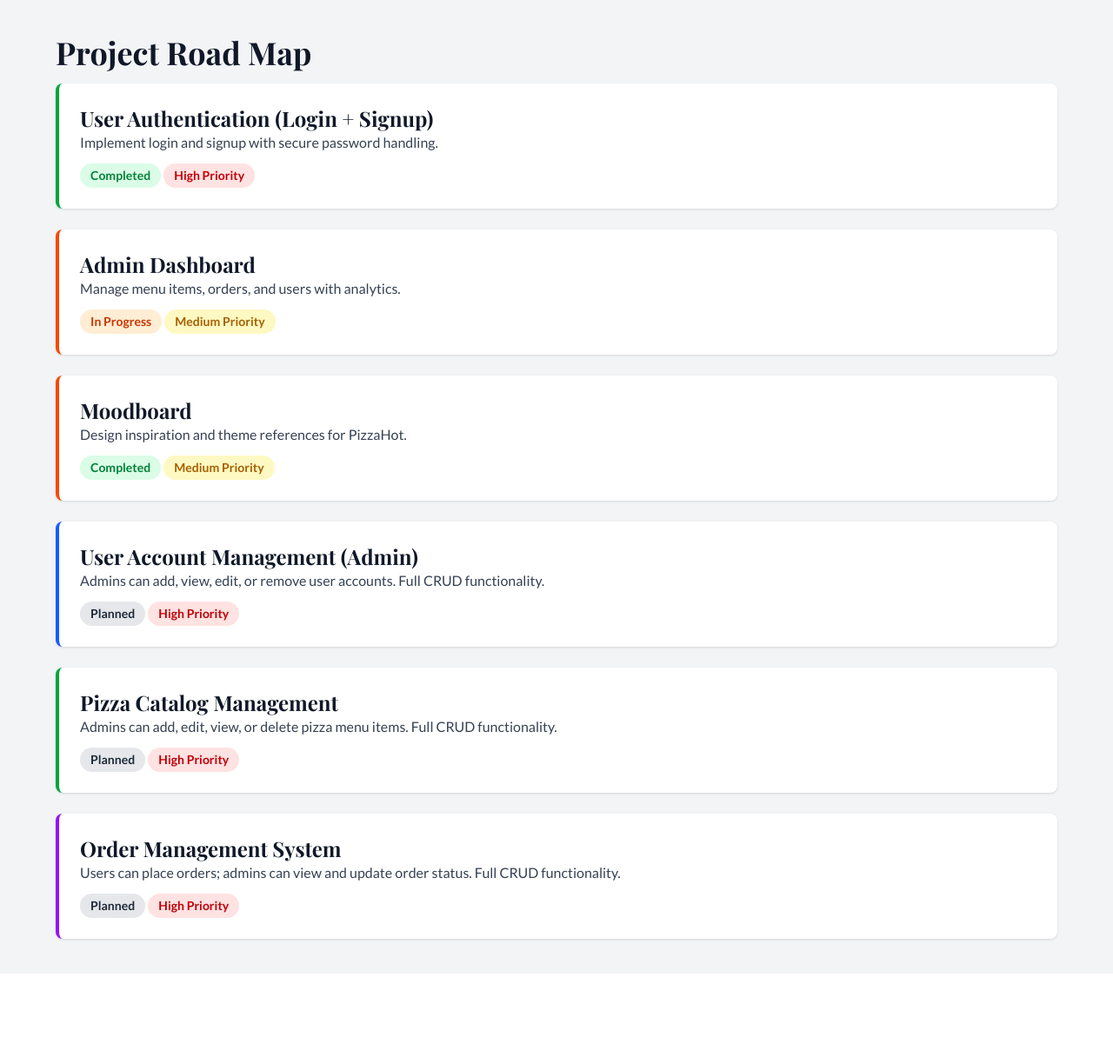
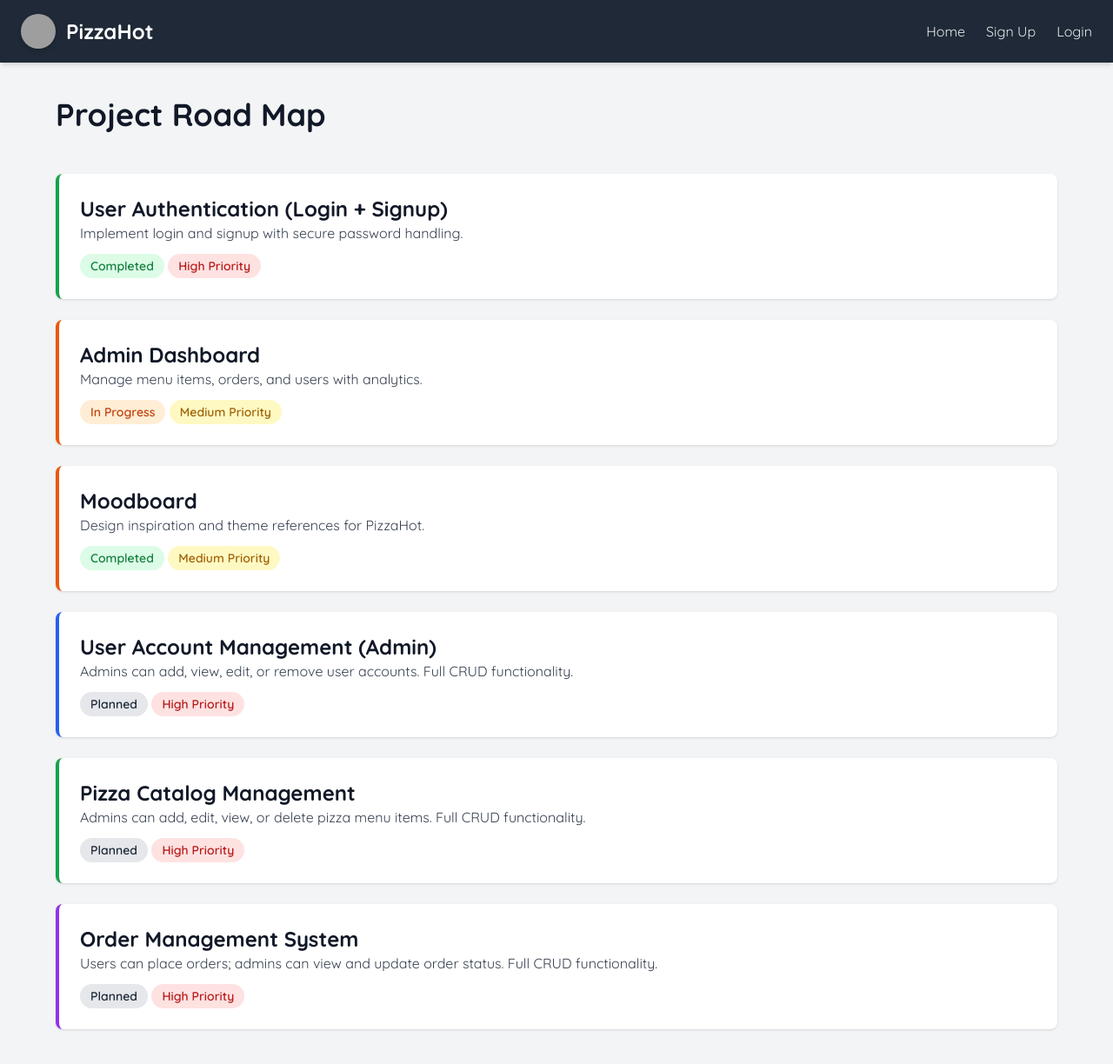
Before and after one commit to pea346/official-2, a CodeIgniter 4 app: the page made by backend/app/Views/user/roadmap.php in a window 1280 px wide. Shown: the whole page at 87% size. Before the commit the page ends 1084 px from the top, so only its background shows below. Run offline with PHP 8.4 and a stand-in for CodeIgniter, Linux system fonts and the light colour scheme; the template is opened without the code that fills it, so the values that code supplies are empty; some libraries are stand-ins or nearby versions; grey boxes are pictures that could not be loaded.

Commit message:
feat(components): add new admin layout, reusable buttons, card components, and CTA section
- Implemented admin layout including sidebar and header components
- Added reusable button components with multiple style variants
- Created a set of card components for flexible content display
- Added a call-to-action section to improve user engagement

```diff
--- /dev/null
+++ b/backend/app/Views/components/buttons/border.php
@@ -0,0 +1,3 @@
+<button class="bg-transparent hover:bg-red-50 dark:hover:bg-red-900 px-6 py-2 border border-red-600 dark:border-red-500 rounded-lg font-semibold text-red-600 dark:text-red-400 transition">
+    Border
+</button>
--- /dev/null
+++ b/backend/app/Views/components/buttons/disabled.php
@@ -0,0 +1,3 @@
+<button class="bg-gray-300 dark:bg-gray-700 opacity-70 px-6 py-2 rounded-lg font-semibold text-gray-500 dark:text-gray-500 cursor-not-allowed">
+    Disabled
+</button>
--- /dev/null
+++ b/backend/app/Views/components/buttons/primary.php
@@ -0,0 +1,3 @@
+<button class="bg-red-600 hover:bg-red-700 dark:bg-red-500 dark:hover:bg-red-600 shadow px-6 py-2 rounded-lg font-semibold text-white transition">
+    Primary
+</button>
--- /dev/null
+++ b/backend/app/Views/components/buttons/secondary.php
@@ -0,0 +1,3 @@
+<button class="bg-white hover:bg-gray-100 dark:bg-gray-800 dark:hover:bg-gray-700 shadow-sm px-6 py-2 border border-red-600 dark:border-red-500 rounded-lg font-semibold text-red-600 dark:text-red-400 transition">
+    Secondary
+</button>
--- /dev/null
+++ b/backend/app/Views/components/cards/card-style2.php
@@ -0,0 +1,4 @@
+<div class="bg-gradient-to-br from-[#B91C1C] to-[#7F1D1D] shadow-lg p-6 rounded-2xl text-white hover:scale-105 transition duration-300 transform">
+    <h4 class="mb-2 font-bold text-2xl heading-font"><?= $title ?? 'Card Title' ?></h4>
+    <p class="mb-4"><?= $description ?? 'Card description goes here.' ?></p>
+</div>
--- /dev/null
+++ b/backend/app/Views/components/cta.php
@@ -0,0 +1,6 @@
+<section class="bg-gradient-to-r from-gray-900 via-red-900 to-black py-12 text-white text-center">
+    <h3 class="mb-4 text-3xl heading-font">Ready to taste the best pizza?</h3>
+    <a href="signup.php" class="bg-red-600 hover:bg-red-700 shadow px-6 py-3 rounded-lg font-semibold text-white transition">
+        Get Started
+    </a>
+</section>
--- a/backend/app/Views/components/head.php
+++ b/backend/app/Views/components/head.php
@@ -5,202 +5,41 @@
 ?>
 
 <head>
-    <meta charset="utf-8">
-    <meta name="viewport" content="width=device-width,initial-scale=1">
-    <title><?= esc($title ?? null ? $title . ": " : "") ?>Sample kaya to hahahahaha!!!!</title>
+    <meta charset="UTF-8">
+    <title> PizzaHot | <?= $title ?? 'Login' ?> </title>
 
-    <!-- Default CDN includes -->
-    <!-- Google Fonts: Playfair Display + Lato (global) -->
-    <link href="https://fonts.googleapis.com/css2?family=Playfair+Display:wght@400;700&family=Lato:wght@300;400;700&display=swap" rel="stylesheet">
+    <!-- Tailwind -->
+    <script src="https://cdn.tailwindcss.com"></script>
 
-    <!-- Tailwind CDN -->
-    <script src="https://cdn.jsdelivr.net/npm/@tailwindcss/browser@4"></script>
+    <!-- Google Font: Quicksand -->
+    <link href="https://fonts.googleapis.com/css2?family=Quicksand:wght@400;500;600;700&display=swap" rel="stylesheet">
 
-    <!-- Font Awsome CDN -->
-    <link rel="stylesheet" href="https://cdnjs.cloudflare.com/ajax/libs/font-awesome/7.0.1/css/all.min.css" integrity="sha512-2SwdPD6INVrV/lHTZbO2nodKhrnDdJK9/kg2XD1r9uGqPo1cUbujc+IYdlYdEErWNu69gVcYgdxlmVmzTWnetw==" crossorigin="anonymous" referrerpolicy="no-referrer" />
-
-    <!-- Global base typography -->
     <style>
-        :root {
-            --sage-dark: #6F8E78;
-            --sage: #8DAA91;
-            --sage-light: #CFE6D7;
-
-            --rose-dark: #A87D79;
-            --rose: #C7A6A0;
-            --rose-light: #EDD9D6;
-
-            --stone-dark: #d6d6d6ff;
-            --stone: #aaaaaaff;
-            --stone-light: #c2c2c2ff;
-        }
-
-        .swatch {
-            width: 100%;
-            height: 3rem;
-            border-radius: .375rem;
-            border: 1px solid rgba(0, 0, 0, 0.06);
-        }
-
-        /* Button color utilities using design tokens */
-        .btn-sage {
-            background: var(--sage-dark);
-            color: white;
-            transition: all;
-            transition-duration: 300ms;
-        }
-
-        .btn-sage:hover {
-            background: var(--sage);
-        }
-
-        .btn-sage-dark {
-            background: var(--sage);
-            color: white;
-            transition: all;
-            transition-duration: 300ms;
-        }
-
-        .btn-sage-dark:hover {
-            background: var(--sage-dark);
-        }
-
-        .btn-rose {
-            background: var(--rose-dark);
-            color: white;
-            transition: all;
-            transition-duration: 300ms;
-        }
-
-        .btn-rose:hover {
-            background: var(--rose);
-        }
-
-        .btn-rose-dark {
-            background: var(--rose);
-            color: white;
-            transition: all;
-            transition-duration: 300ms;
-        }
-
-        .btn-rose-dark:hover {
-            background: var(--rose-dark);
-        }
-
-        .btn-border {
-            border-color: var(--rose);
-            border-width: 2px;
-            color: var(--rose);
-            font-weight: 600;
-            transition: all;
-            transition-duration: 300ms;
-        }
-
-        .btn-border:hover {
-            color: white;
-            background: var(--rose);
-        }
-
-        .btn-border-dark {
-            border-color: var(--rose-dark);
-            border-width: 2px;
-            color: var(--rose-dark);
-            font-weight: 600;
-            transition: all;
-            transition-duration: 300ms;
-        }
-
-        .btn-border-dark:hover {
-            color: white;
-            background: var(--rose-dark);
-        }
-
-        .btn-disabled {
-            background-color: var(--stone);
-            color: white;
-            cursor: not-allowed;
-        }
-
-        /* Header CTA uses the main accent (sage-dark) */
-        .header-cta {
-            background: var(--sage-dark);
-            color: white;
-        }
-
-        .header-cta:hover {
-            background: var(--sage);
-        }
-
-        /* Small token-driven utilities */
-        .text-sage-dark {
-            color: var(--sage-dark);
-        }
-
-        .text-sage {
-            color: var(--sage);
-        }
-
-        .bg-sage-light {
-            background: var(--sage-light);
-        }
-
-        .bg-sage {
-            background: var(--sage);
-        }
-
-        .bg-sage-dark {
-            background: var(--sage-dark);
-        }
-
-        .bg-stone-light {
-            background: var(--stone-light);
-        }
-
-        /* Custom scrollbar styling using sage-light token (#CFE6D7) */
-        /* WebKit-based browsers */
-        ::-webkit-scrollbar {
-            width: 12px;
-            height: 12px;
-        }
-
-        ::-webkit-scrollbar-track {
-            background: var(--sage-light);
-            border-radius: 8px;
-        }
-
-        ::-webkit-scrollbar-thumb {
-            background: linear-gradient(180deg, var(--sage) 0%, var(--sage-dark) 100%);
-            border-radius: 8px;
-            border: 3px solid rgba(0, 0, 0, 0.03);
-        }
-
-        ::-webkit-scrollbar-thumb:hover {
-            background: linear-gradient(180deg, var(--sage-dark) 0%, var(--sage) 100%);
-        }
-
-        /* Firefox */
-        * {
-            scrollbar-width: thin;
-            scrollbar-color: var(--sage-dark) var(--sage-light);
-        }
-
-        /* Utility class to apply custom scrollbars to specific containers */
-        .custom-scroll {
-            overflow: auto;
-        }
-
-        /* Base typography */
-        html,
-        body {
-            font-family: 'Lato', system-ui, -apple-system, 'Segoe UI', Roboto, 'Helvetica Neue', Arial;
-        }
-
+        /* Use Quicksand for everything */
+        body,
         h1,
         h2,
         h3,
         h4,
-        h5 {
-            font-family: 'Playfair Display', Georgia, serif;
+        h5,
+        h6,
+        p,
+        a,
+        span,
+        div {
+            font-family: 'Quicksand', sans-serif;
+        }
+
+        /* Pizza background helper */
+        .pizza-bg {
+            position: absolute;
+            font-size: 3rem;
+            opacity: 0.12;
+        }
+
+        /* Background color */
+        body {
+            background-color: #F5F5F0;
         }
     </style>
 </head>
--- /dev/null
+++ b/backend/app/Views/components/header.php
@@ -0,0 +1,38 @@
+<!DOCTYPE html>
+<html lang="en">
+
+<?= view('components/head', ['title' => $title ?? 'Header']) ?>
+
+<body class="bg-gray-50">
+
+    <!-- Header -->
+    <header class="bg-gray-800 shadow-md py-4">
+        <div class="flex justify-between items-center mx-auto px-6 max-w-7xl">
+
+            <!-- Brand -->
+            <a href="/" class="flex items-center space-x-3">
+
+                <!-- Logo Image -->
+                <img src="/assets/img/logo.png"
+                    alt="PizzaHot Logo"
+                    class="shadow-md rounded-full w-10 h-10 object-cover">
+
+                <!-- Brand Text -->
+                <span class="font-bold text-white hover:text-yellow-300 text-2xl transition-colors heading-font">
+                    PizzaHot
+                </span>
+            </a>
+
+            <!-- Navigation -->
+            <nav class="flex space-x-6">
+                <a href="/" class="text-gray-200 hover:text-yellow-300 hover:underline transition-colors">Home</a>
+                <a href="/signup" class="text-gray-200 hover:text-yellow-300 hover:underline transition-colors">Sign Up</a>
+                <a href="/login" class="text-gray-200 hover:text-yellow-300 hover:underline transition-colors">Login</a>
+            </nav>
+
+        </div>
+    </header>
+
+</body>
+
+</html>
```
Also changed, not shown: backend/app/Views/components/admin_layout.php (added, +46 -0 lines), backend/app/Views/components/admin_sidebar.php (added, +21 -0 lines), backend/app/Views/components/buttons/form-button.php (added, +9 -0 lines), backend/app/Views/components/cards/card-style1.php (added, +25 -0 lines), backend/app/Views/components/cards/card-style3.php (added, +24 -0 lines), backend/app/Views/components/cards/login-card.php (added, +42 -0 lines).
